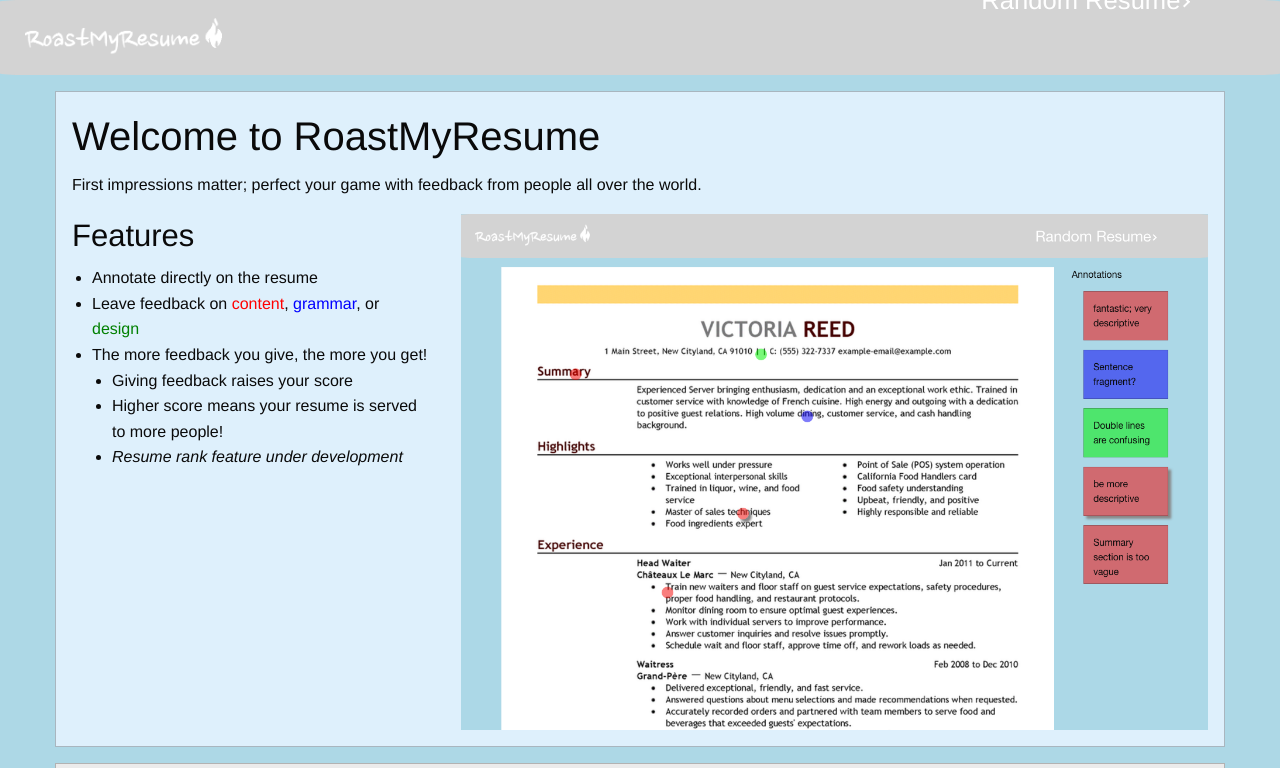
After one commit to josephhaaga/RoastMyResume, a PHP site: page / in a window 1280 px wide. The commit adds this page. Shown: the top 768 px of the page. Run offline with PHP 8.4, Linux system fonts and the light colour scheme.

Commit message:
homepage init

```diff
--- a/css/app.css
+++ b/css/app.css
@@ -63,3 +63,7 @@ body{
 .navigation .columns{
 	position: relative;
 }
+
+.resume-item{
+	padding-bottom: 1rem;
+}
--- /dev/null
+++ b/index.php
@@ -0,0 +1,95 @@
+<!doctype html>
+<html class="no-js" lang="en" dir="ltr">
+  <head>
+    <meta charset="utf-8">
+    <meta http-equiv="x-ua-compatible" content="ie=edge">
+    <meta name="viewport" content="width=device-width, initial-scale=1.0">
+    <title>Roast My Resume</title>
+    <link rel="stylesheet" href="./css/foundation.css">
+    <link rel="stylesheet" href="./css/app.css">
+  </head>
+  <body>
+    <div class="row expanded navigation" data-equalizer data-equalize-on="medium" id="test-eq">
+      <div class="medium-6 columns" data-equalizer-watch>
+        <div class="logo-button">
+          <a href="/"><h1 class="site-name">Roast My Resume</h1></a>
+        </div>
+      </div>
+      <div class="medium-6 columns" data-equalizer-watch>
+        <div class="random-button">
+            <?php $array = explode("\n", file_get_contents('resume_ids')); ?>
+            <?php $random_resume = $array[array_rand($array)]; ?>
+          <a href="/resume.html?resumeId=<?php echo $random_resume; ?>">Random Resume</a>
+        </div>
+      </div>
+    </div>
+
+    <div class="row">
+      <div class="large-12 columns">
+        <div class="callout primary">
+          <h2>Welcome to RoastMyResume</h2>
+          <p>First impressions matter; perfect your game with feedback from people all over the world.</p>
+          <div class="row">
+            <div class="medium-4 columns">
+              <h3>Features</h3>
+              <ul>
+                <li>Annotate directly on the resume</li>
+                <li>Leave feedback on <span style="color:red;">content</span>, <span style="color:blue;">grammar</span>, or <span style="color:green;">design</span></li>
+                <li>The more feedback you give, the more you get!
+                  <ul>
+                    <li>Giving feedback raises your score</li>
+                    <li>Higher score means your resume is served to more people!</li>
+                    <li style="font-style:italic;">Resume rank feature under development</li>
+                  </ul>
+                </li>
+              </ul>
+            </div>
+            <div class="medium-8 columns">
+              <img src="/img/demo.png" />
+            </div>
+          </div>
+        </div>
+        <div class="callout secondary">
+          <div class="row">
+            <!-- Grid of resumes -->
+            <?php $uploads = scandir('/uploads'); ?>
+            <?php print_r($uploads); ?>
+            <div class="medium-4 columns resume-item">
+              <a href="http://roastmyresume.com/resume.html?resumeId=123"><img src="http://i.imgur.com/CSS4APd.png" /></a>
+            </div>
+            <div class="medium-4 columns resume-item">
+              <a href="http://roastmyresume.com/resume.html?resumeId=123"><img src="http://i.imgur.com/CSS4APd.png" /></a>
+            </div>
+            <div class="medium-4 columns resume-item">
+              <a href="http://roastmyresume.com/resume.html?resumeId=123"><img src="http://i.imgur.com/CSS4APd.png" /></a>
+            </div>
+            <div class="medium-4 columns resume-item">
+              <a href="http://roastmyresume.com/resume.html?resumeId=123"><img src="http://i.imgur.com/CSS4APd.png" /></a>
+            </div>
+            <div class="medium-4 columns resume-item">
+              <a href="http://roastmyresume.com/resume.html?resumeId=123"><img src="http://i.imgur.com/CSS4APd.png" /></a>
+            </div>
+            <div class="medium-4 columns resume-item">
+              <a href="http://roastmyresume.com/resume.html?resumeId=123"><img src="http://i.imgur.com/CSS4APd.png" /></a>
+            </div>
+          </div>
+        </div>
+      </div>
+    </div>
+
+    <script src="js/vendor/jquery.js"></script>
+    <script src="js/vendor/what-input.js"></script>
+    <script src="js/vendor/foundation.js"></script>
+
+    <script>
+      (function(i,s,o,g,r,a,m){i['GoogleAnalyticsObject']=r;i[r]=i[r]||function(){
+      (i[r].q=i[r].q||[]).push(arguments)},i[r].l=1*new Date();a=s.createElement(o),
+      m=s.getElementsByTagName(o)[0];a.async=1;a.src=g;m.parentNode.insertBefore(a,m)
+      })(window,document,'script','https://www.google-analytics.com/analytics.js','ga');
+
+      ga('create', 'UA-66264514-8', 'auto');
+      ga('send', 'pageview');
+
+    </script>
+  </body>
+</html>
--- a/upload.php
+++ b/upload.php
@@ -5,7 +5,7 @@
     <meta http-equiv="x-ua-compatible" content="ie=edge">
     <meta name="viewport" content="width=device-width, initial-scale=1.0">
     <title>Roast My Resume</title>
-    <link rel="stylesheet" href="css/foundation.css">
+    <link rel="stylesheet" href="./css/foundation.css">
     <link rel="stylesheet" href="./css/app.css">
   </head>
   <body>
```
Also changed, not shown: index.html (added, +95 -0 lines), resume.php (added, +103 -0 lines), img/demo.png (added).
